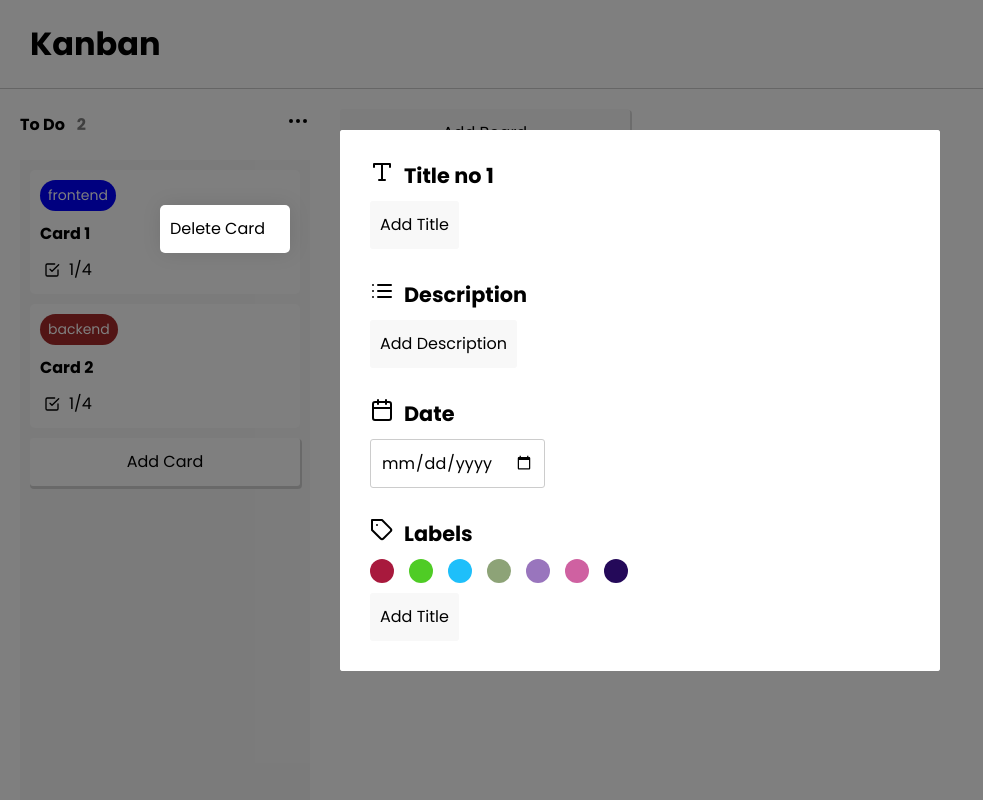
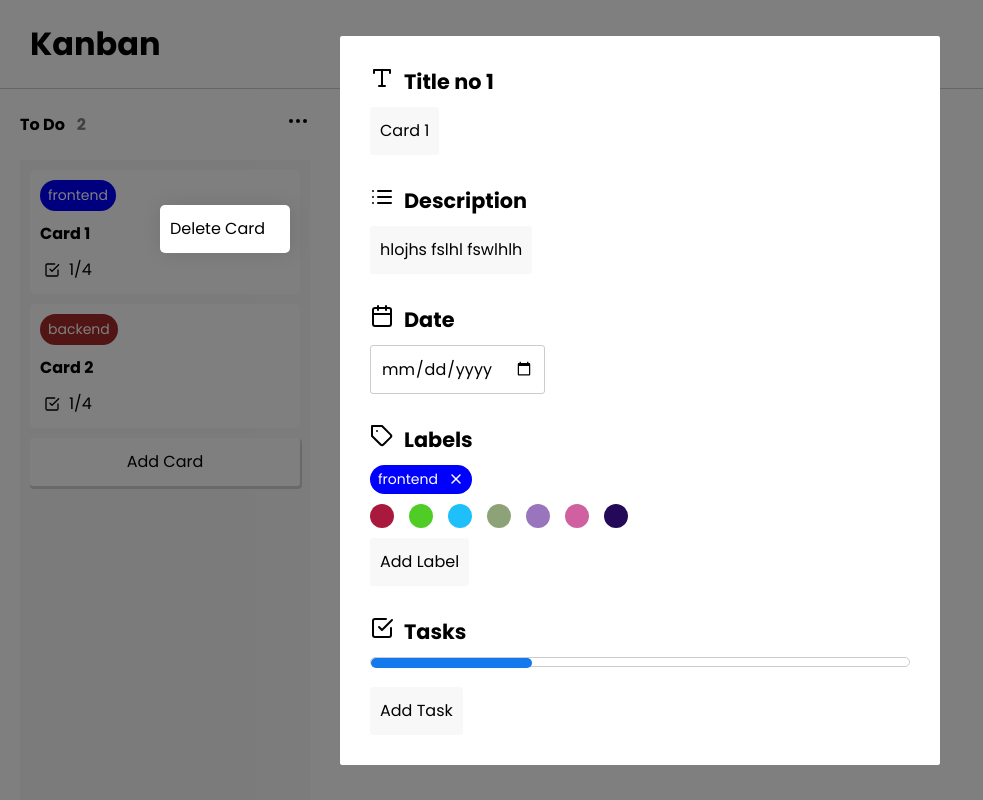
Before and after one commit to Vinod3d/Kanban, a React (Vite) app: page / in a window 1280 px wide. Both pictures are taken after a click on the element 278 px from the left and 195 px from the top of the page. Shown: the whole page, without its empty margins (0-983 px from the left). Built offline with nearby package versions, Linux system fonts and the light colour scheme.

Commit message:
modal update 2

```diff
--- a/src/Components/Card/Card.jsx
+++ b/src/Components/Card/Card.jsx
@@ -11,7 +11,7 @@ const Card = (props) => {
   return (
     <>
 
-    {showModal && <Cardinfo onClose={()=>setShowModal(false)}/>}
+    {showModal && <Cardinfo card={props.card} onClose={()=>setShowModal(false)}/>}
       <div className='card'
         draggable
         onDragEnd={()=>props.handleDragEnd(props.card.id, props.boardId)}
--- a/src/Components/Card/Cardinfo/Cardinfo.css
+++ b/src/Components/Card/Cardinfo/Cardinfo.css
@@ -50,3 +50,44 @@
 .cardinfo_box_colors .active{
     border: 3px solid yellow;
 }
+
+.cardinfo_box_progress-bar{
+    height: 10px;
+    border-radius: 20px;
+    width: 100%;
+    border: 1px solid #ccc;
+}
+
+.cardinfo_box_progress{
+    height: 10px;
+    border-radius: 20px;
+    background-color: #1379ec;
+}
+
+.cardinfo_box_progress-active{
+    background-color: limegreen;
+}
+
+.cardinfo_box_list{
+    display: flex;
+    flex-direction: column;
+    gap: 10px;
+}
+
+.cardinfo_task{
+    display: flex;
+    gap: 10px;
+    align-items: center;
+    padding: 8px 0;
+}
+
+.cardinfo_task p{
+    flex: 1;
+    line-height: 20px;
+}
+
+.cardinfo_task input, .cardinfo_task svg{
+    height: 18px;
+    width: 18px;
+    cursor: pointer;
+}
--- a/src/Components/Card/Cardinfo/Cardinfo.jsx
+++ b/src/Components/Card/Cardinfo/Cardinfo.jsx
@@ -1,8 +1,9 @@
 import React, { useState } from 'react'
 import './Cardinfo.css'
 import Modal from '../../Modal/Modal'
-import { Calendar, List, Tag, Type } from 'react-feather'
+import { Calendar, CheckSquare, List, Tag, Trash, Type } from 'react-feather'
 import Editable from '../../Editable/Editable'
+import Chip from '../../Chip/Chip'
 
 const Cardinfo = (props) => {
     const colors = [
@@ -16,6 +17,7 @@ const Cardinfo = (props) => {
     ];
 
     const [activeColor, setActiveColor] = useState("");
+    const {title, labels, desc, date, tasks} = props.card
   return (
       <Modal onClose={()=>props.onClose()}>
         <div className="cardinfo">
@@ -26,7 +28,8 @@ const Cardinfo = (props) => {
                 </div>
                 <div className="cardinfo_box_body">
                     <Editable
-                        text={"Add Title"}
+                        text={title}
+                        default={title}
                         placeholder="Enter Title"
                         buttonText="Set Title"
                     />
@@ -40,7 +43,8 @@ const Cardinfo = (props) => {
                 </div>
                 <div className="cardinfo_box_body">
                     <Editable
-                    text={"Add Description"}
+                    text={desc}
+                    default={desc}
                     placeholder="Enter Description"
                     buttonText="Set Description"
                     />
@@ -53,7 +57,8 @@ const Cardinfo = (props) => {
                     Date
                 </div>
                 <div className="cardinfo_box_body">
-                   <input type="date" />
+                   <input type="date"
+                   defaultValue={date ? new Date(date).toISOString().substr(0, 10) : ""}/>
                 </div>
             </div>
 
@@ -61,6 +66,19 @@ const Cardinfo = (props) => {
                 <div className="cardinfo_box_title">
                     <Tag/>
                     Labels
+                </div>
+                <div className="cardinfo_box_labels">
+                    {
+                        labels?.map((item, index)=>(
+                            <Chip
+                            close
+                            onClose={()=>console.log("chip")}
+                            key={item.tex+index}
+                            color={item.color}
+                            text={item.text}
+                            />
+                        ))
+                    }
                 </div>
                 <div className="cardinfo_box_colors">
                     {colors.map((item, index)=> <li key={index} style={{backgroundColor:item}}
@@ -70,9 +88,36 @@ const Cardinfo = (props) => {
                 </div>
                 <div className="cardinfo_box_body">
                 <Editable
-                    text={"Add Title"}
-                    placeholder="Enter Title"
+                    text={"Add Label"}
+                    placeholder="Enter Label"
                     buttonText="Add Label"
+                />
+                </div>
+            </div>
+
+            <div className="cardinfo_box">
+                <div className="cardinfo_box_title">
+                    <CheckSquare/>
+                    Tasks
+                </div>
+                <div className="cardinfo_box_progress-bar">
+                    <div className="cardinfo_box_progress" style={{width : "30%"}}/>
+                </div>
+                <div className="cardinfo_box_list">
+                    {
+                        tasks?.map((item)=>(<div key={item.id} className="cardinfo_task">
+                        <input type="checkbox" defaultValue={item.completed}/>
+                        <p>{item.text}</p>
+                        <Trash/>
+                    </div>))
+                    }
+
+                </div>
+                <div className="cardinfo_box_body">
+                <Editable
+                    text={"Add Task"}
+                    placeholder="Enter Task"
+                    buttonText="Add Task"
                 />
                 </div>
             </div>
--- a/src/Components/Editable/Editable.jsx
+++ b/src/Components/Editable/Editable.jsx
@@ -4,7 +4,7 @@ import './Editable.css'
 
 const Editable = (props) => {
   const [showEdit, setShowEdit] = useState(false)
-  const [inputValue, setInputValue] = useState( props.text || "")
+  const [inputValue, setInputValue] = useState( props.default || "")
   return (
     <div className='editable'>
       {
```
